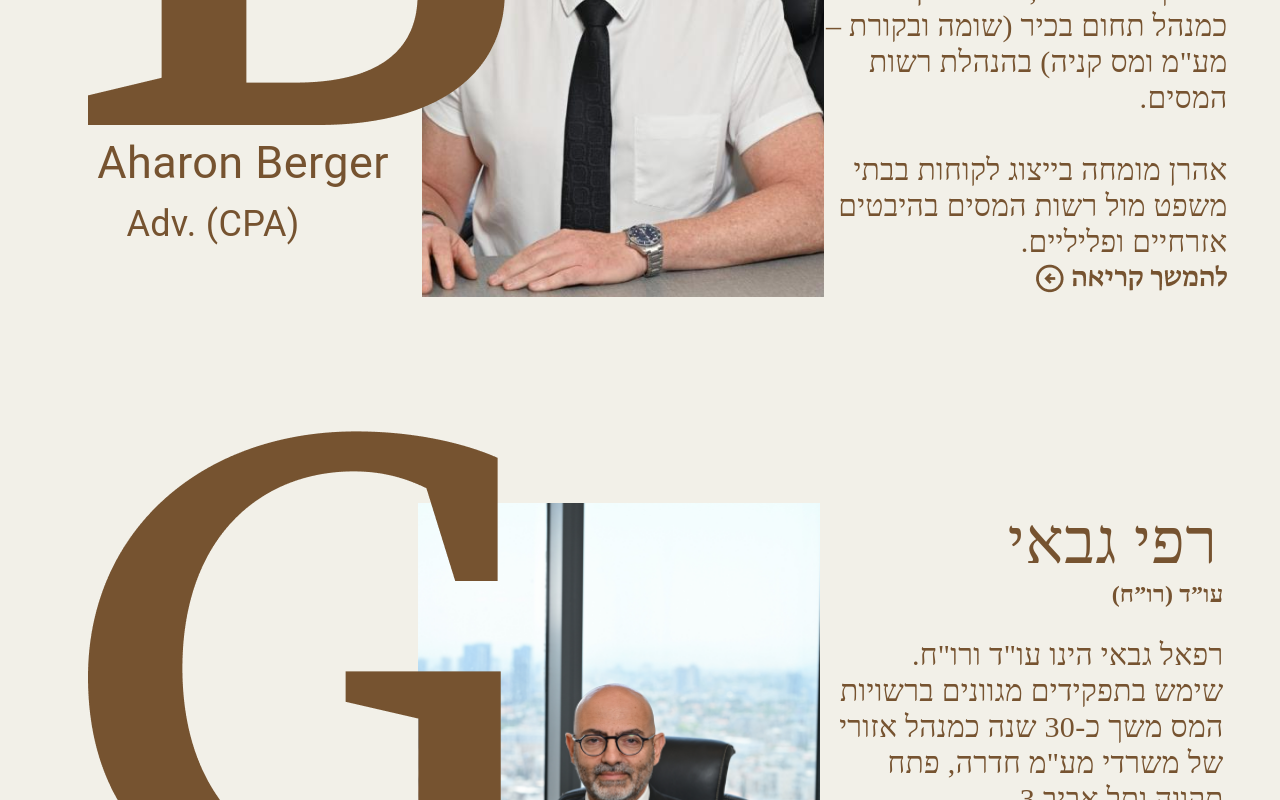
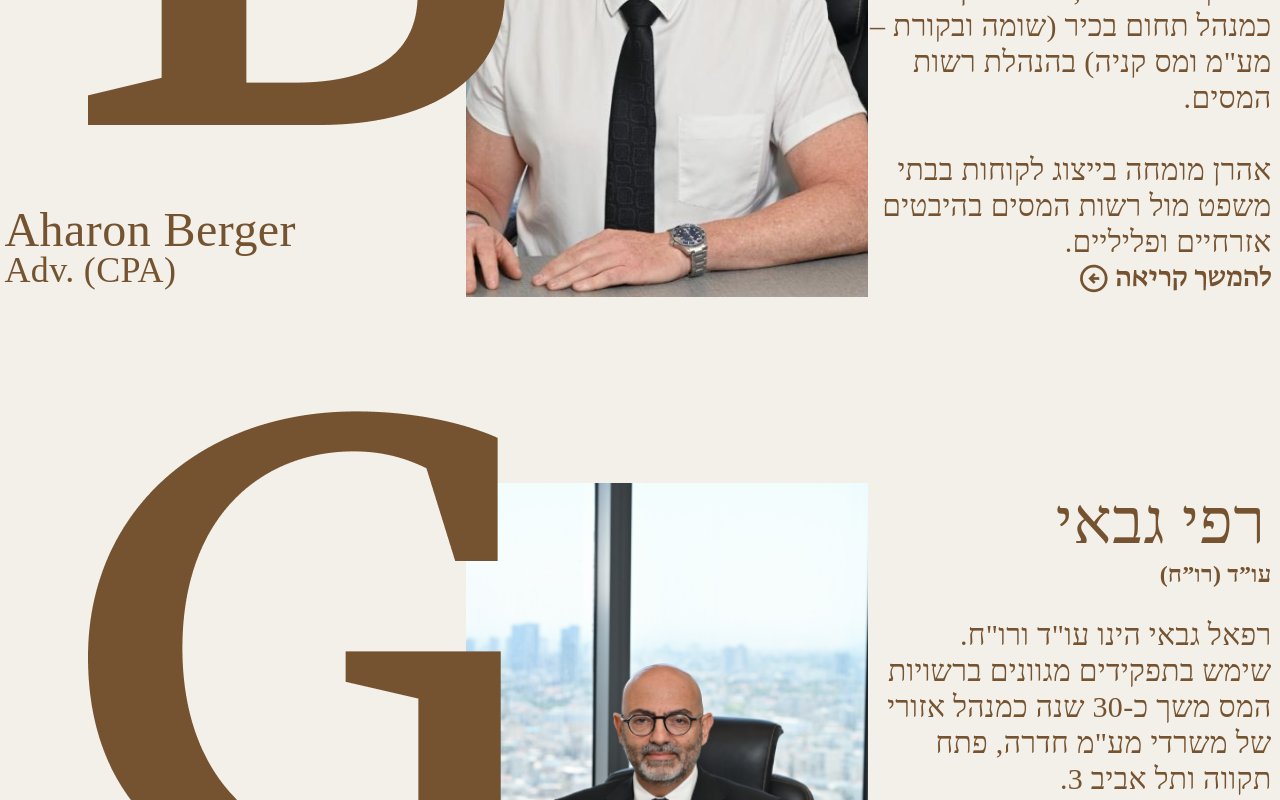
Before and after one commit to 3pleFly/BGR, a React (Vite) app in the folder myapp/: page / in a window 1280 px wide. Shown: the part 1400-2200 px from the top of the page. Built offline with nearby package versions, Linux system fonts and the light colour scheme.

Commit message:
update Profiles

```diff
--- a/myapp/src/Home/Components/MainPage.jsx
+++ b/myapp/src/Home/Components/MainPage.jsx
@@ -6,7 +6,7 @@ import ProfilesComp from '../Profile/Profiles'
 
 const MainPage = () => {
     return (
-        <div style={{ display: 'flex', textAlign: 'center', justifyContent: 'center', alignItems: 'center' }}>
+        <div style={{ display: 'flex', justifyContent: 'center', alignItems: 'center' }}>
             <div>
                 <br />
                 <br />
@@ -15,13 +15,14 @@ const MainPage = () => {
                 <br />
                 <br />
                 <br />
+                <div style={{ textAlign: 'center' }}>
                     <LogoComp />
                     <br />
                     <br />
                     <SubtitleComp />
                     <ArrowDownComp />
                     <br /><br /><br /><br /><br />
-
+                </div>
                 <ProfilesComp />
 
             </div>
--- a/myapp/src/Home/Profile/Profile.css
+++ b/myapp/src/Home/Profile/Profile.css
@@ -1,15 +1,22 @@
 .customNameEn {
     /* Aharon Berger */
-    font-style: normal;
-    font-size: 45px !important;
+    /* Yechiel Rechtschaffen */
 
-    color: #765330;
 
-    position: relative;
-    /* מיקום יחסי */
-    top: -72px;
+    width: 461px !important;
+    height: 48px !important;
+    left: 143px !important;
+    top: 718px !important;
 
-    left: 30px;
+    font-family: 'Greta Text H+L' !important;
+    font-style: normal !important;
+    font-weight: 400 !important;
+    font-size: 48px !important;
+    line-height: 58px !important;
+
+    color: #765330 !important;
+
+
 
 
 }
@@ -102,17 +109,22 @@
     /* Adv. (CPA) */
 
 
-    font-family: 'Greta Text H+L';
-    font-style: normal;
-    font-weight: 400;
+    /* Adv. (CPA) */
+
+    width: 172px !important;
+    height: 38px !important;
+    left: 143px !important;
+    top: 773px !important;
+
+    font-family: 'Greta Text H+L' !important;
+    font-style: normal !important;
+    font-weight: 400 !important;
     font-size: 36px !important;
-    line-height: 43px;
-    text-align: center;
+    line-height: 43px !important;
 
-    color: #765330;
-    position: relative;
-    /* מיקום יחסי */
-    top: -72px;
+    color: #765330 !important;
+
+
 
 
 
--- a/myapp/src/Home/Profile/ProfileWithOutLogo/ProfileWithOutLogo.css
+++ b/myapp/src/Home/Profile/ProfileWithOutLogo/ProfileWithOutLogo.css
@@ -4,8 +4,12 @@
 }
 
 .customNameEn3 {
+    /* Effie Levkovic */
+
+    /* Effie Levkovic */
+
     position: absolute;
-    width: 257px !important;
+    width: 307px !important;
     height: 48px !important;
     left: 143px !important;
     top: 718px !important;
@@ -17,6 +21,10 @@
     line-height: 58px !important;
 
     color: #765330 !important;
+
+
+
+
 
     z-index: 15 !important;
     /* ערך גבוה יותר */
```
Also changed, not shown: myapp/src/Home/Profile/Profiles.jsx (+6 -1 lines). Lines whose indentation alone changed are shown as unchanged.
